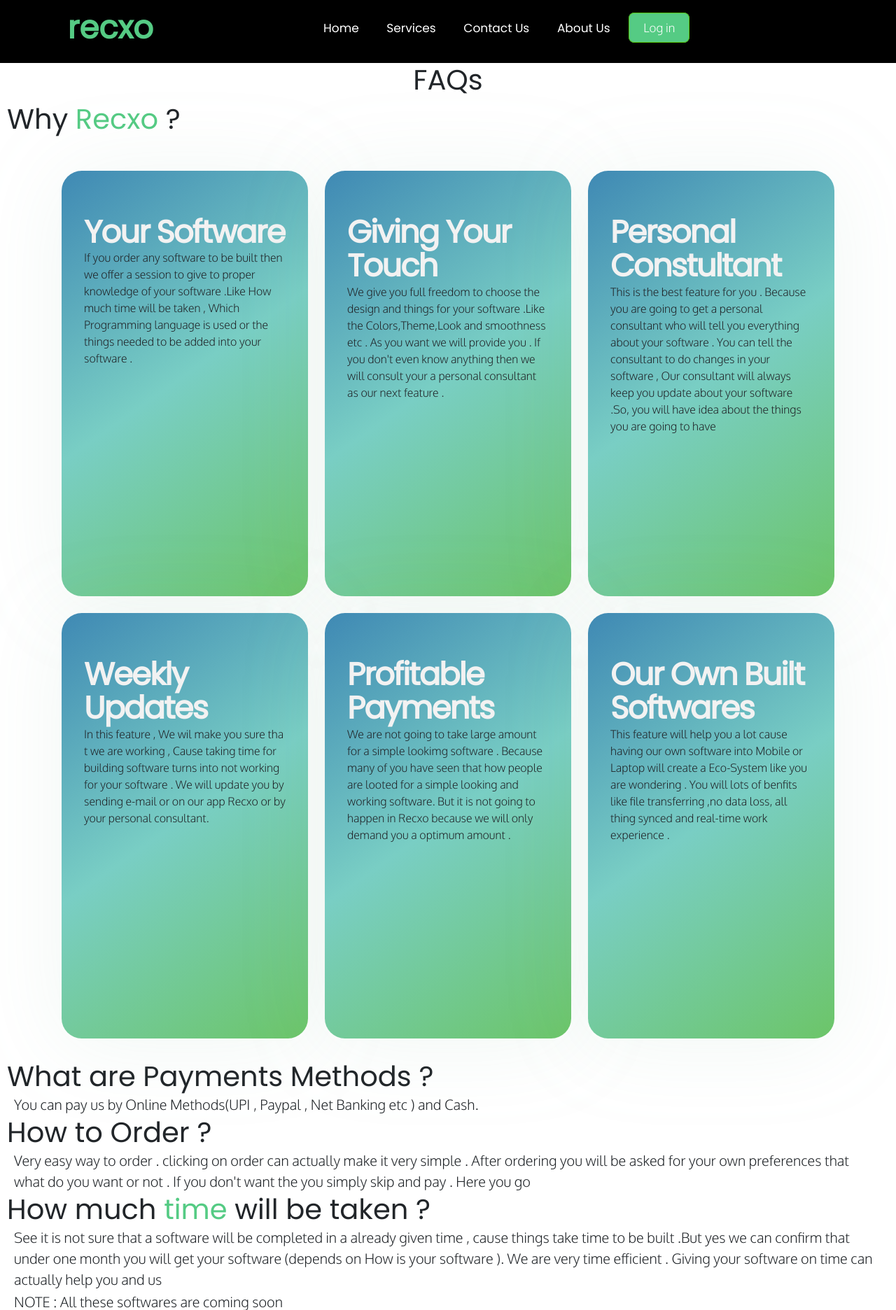
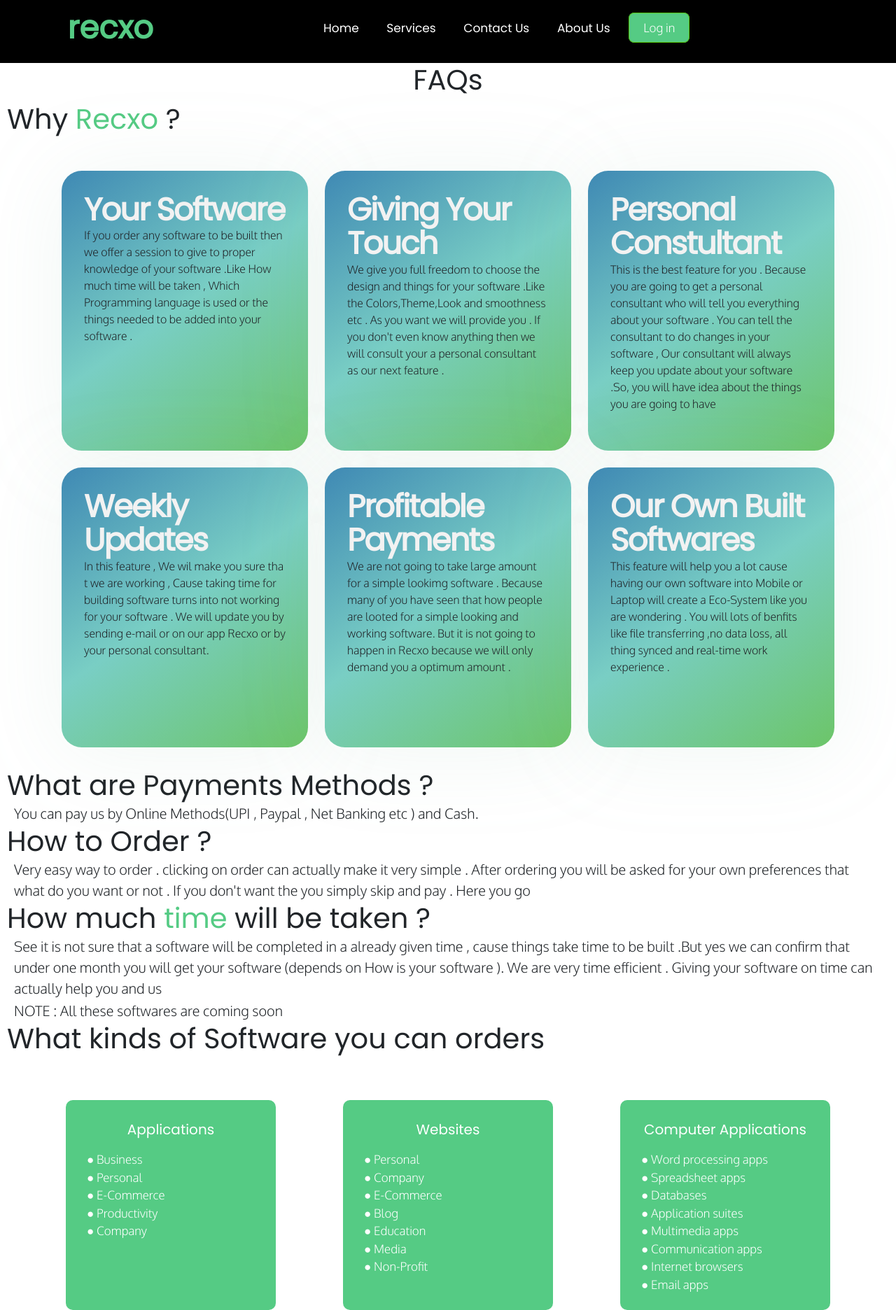
Before and after one commit to rishv1912/recxo-website, a Django app: page /services/ in a window 1280 px wide. Shown: the top 1872 px of the page at 70% size. Run offline with Django 4.2, Linux system fonts and the light colour scheme.

Commit message:
made some changes in services

```diff
--- a/static/style/services.css
+++ b/static/style/services.css
@@ -59,13 +59,11 @@ body {
 }
 
 .other-links {
-
     width: 100%;
 }
 
 .other-links ul {
     margin-right: 20px;
-
 }
 
 .other-links ul li {
@@ -87,7 +85,7 @@ body {
 }
 
 /* paradise */
-.iMrZpd {
+.main_FaQ_card {
     max-width: 77rem;
     margin: 0rem auto 5rem;
     border-radius: 2.4rem;
@@ -99,11 +97,11 @@ body {
     gap: 1.5rem;
 }
 
-.cqOGbR {
+.card_FaQ {
     max-width: 22rem;
     width: 100%;
-    height: 38rem;
-    padding: 4rem 2rem;
+    height: 25rem;
+    padding: 2rem 2rem;
     background: linear-gradient(144.83deg, rgb(63, 137, 180) 0%, rgb(121, 206, 196) 48.66%, rgb(108, 197, 104) 100%);
     filter: drop-shadow(rgba(116, 174, 146, 0.1) 0px 6px 61px);
     border-radius: 1.8rem;
@@ -111,10 +109,9 @@ body {
     flex-direction: column;
     -webkit-box-pack: justify;
     justify-content: space-between;
-
 }
 
-.kHFwZP {
+.heading_card_FaQ {
     font-family: "Poppins", sans-serif;
     font-weight: 700;
     font-size: 2.8rem;
@@ -123,12 +120,12 @@ body {
     color: rgb(242, 242, 242);
     text-transform: capitalize;
 }
-
+/*
 .sc-eKJbhj {
     width: 16.2rem;
     height: 14.2rem;
     background-repeat: no-repeat;
-}
+} */
 
 .visit a {
     border-radius: 20px;
@@ -141,11 +138,11 @@ body {
 /* section 2 ends */
 /* section 3 starts  */
 
-#section2 .cqOGbR {
+#section-2 .card_FaQ {
     max-width: 22rem;
     width: 100%;
-    height: 20rem;
-    padding: 0rem 2rem;
+    height: 17.8rem;
+    padding: 2rem 2rem;
     background: linear-gradient(144.83deg, rgb(63, 137, 180) 0%, rgb(121, 206, 196) 48.66%, rgb(108, 197, 104) 100%);
     filter: drop-shadow(rgba(116, 174, 146, 0.1) 0px 6px 61px);
     border-radius: 1.8rem;
--- a/templates/home/services.html
+++ b/templates/home/services.html
@@ -22,13 +22,13 @@
 
       <!-- imporving the services interface -->
       <!-- <div class="containers" style="background-color: rgb(26, 25, 25)"> -->
-        <div class="sc-jNJNQp iMrZpd">
+        <div class="recxo_FaQ main_FaQ_card">
           <div
-            class="sc-hlLBRy cqOGbR"
+            class="card_FaQ"
             style="transform: translateY(50px) translateZ(0px)"
           >
-            <div class="sc-bTTELM MmSvE">
-              <div class="sc-kImNAt kHFwZP">your software</div>
+            <div class="info_card_FaQ">
+              <div class="heading_card_FaQ">your software</div>
               <p>
                 If you order any software to be built then we offer a session to
             give to proper knowledge of your software .Like How much time will
@@ -40,11 +40,11 @@
           </div>
 
           <div
-            class="sc-hlLBRy cqOGbR"
+            class="card_FaQ"
             style="transform: translateY(50px) translateZ(0px)"
           >
-            <div class="sc-bTTELM MmSvE">
-              <div class="sc-kImNAt kHFwZP">Giving your touch</div>
+            <div class="info_card_FaQ">
+              <div class="heading_card_FaQ">Giving your touch</div>
               <p>
                 We give you full freedom to choose the design and things for your
             software .Like the Colors,Theme,Look and smoothness etc . As you
@@ -56,11 +56,11 @@
           </div>
 
           <div
-            class="sc-hlLBRy cqOGbR"
+            class="card_FaQ"
             style="transform: translateY(50px) translateZ(0px)"
           >
-            <div class="sc-bTTELM MmSvE">
-              <div class="sc-kImNAt kHFwZP">Personal Constultant</div>
+            <div class="info_card_FaQ">
+              <div class="heading_card_FaQ">Personal Constultant</div>
               <p>
                 This is the best feature for you . Because you are going to get a
             personal consultant who will tell you everything about your software
@@ -72,11 +72,11 @@
           </div>
 
           <div
-            class="sc-hlLBRy cqOGbR"
+            class="card_FaQ"
             style="transform: translateY(50px) translateZ(0px)"
           >
-            <div class="sc-bTTELM MmSvE">
-              <div class="sc-kImNAt kHFwZP">Weekly Updates</div>
+            <div class="info_card_FaQ">
+              <div class="heading_card_FaQ">Weekly Updates</div>
               <p>
                 In this feature , We wil make you sure tha t we are working , Cause
             taking time for building software turns into not working for your
@@ -88,11 +88,11 @@
           </div>
 
           <div
-            class="sc-hlLBRy cqOGbR"
+            class="card_FaQ"
             style="transform: translateY(50px) translateZ(0px)"
           >
-            <div class="sc-bTTELM MmSvE">
-              <div class="sc-kImNAt kHFwZP">Profitable Payments</div>
+            <div class="info_card_FaQ">
+              <div class="heading_card_FaQ">Profitable Payments</div>
               <p>
                 We are not going to take large amount for a simple lookimg
                 software . Because many of you have seen that how people are
@@ -105,11 +105,11 @@
           </div>
 
           <div
-            class="sc-hlLBRy cqOGbR"
+            class="card_FaQ"
             style="transform: translateY(50px) translateZ(0px)"
           >
-            <div class="sc-bTTELM MmSvE">
-              <div class="sc-kImNAt kHFwZP">our own built softwares</div>
+            <div class="info_card_FaQ">
+              <div class="heading_card_FaQ">our own built softwares</div>
               <p>
                 This feature will help you a lot cause having our own software
                 into Mobile or Laptop will create a Eco-System like you are
@@ -157,9 +157,9 @@
       <div  class="softwares-type" style="display: flex;
       flex-wrap: wrap;
       justify-content: center;align-items: center;gap: 6rem;margin :4rem 0;" >
-      <!-- <div class="sc-hlLBRy cqOGbR" style="transition: transform 0.3s ease-in-out; transform: translateY(50px) translateZ(0px);height: 100%;width: 250px;"  onmouseover="this.style.transform = 'scale(1.2)';" onmouseout="this.style.transform = 'scale(1)';"></div>
-      <div class="sc-hlLBRy cqOGbR" style="transition: transform 0.3s ease-in-out; transform: translateY(50px) translateZ(0px);height: 100%;width: 250px;"  onmouseover="this.style.transform = 'scale(1.2)';" onmouseout="this.style.transform = 'scale(1)';"></div>
-      <div class="sc-hlLBRy cqOGbR" style="transition: transform 0.3s ease-in-out; transform: translateY(50px) translateZ(0px);height: 100%;width: 250px;"  onmouseover="this.style.transform = 'scale(1.2)';" onmouseout="this.style.transform = 'scale(1)';"></div> -->
+      <!-- <div class="card_FaQ" style="transition: transform 0.3s ease-in-out; transform: translateY(50px) translateZ(0px);height: 100%;width: 250px;"  onmouseover="this.style.transform = 'scale(1.2)';" onmouseout="this.style.transform = 'scale(1)';"></div>
+      <div class="card_FaQ" style="transition: transform 0.3s ease-in-out; transform: translateY(50px) translateZ(0px);height: 100%;width: 250px;"  onmouseover="this.style.transform = 'scale(1.2)';" onmouseout="this.style.transform = 'scale(1)';"></div>
+      <div class="card_FaQ" style="transition: transform 0.3s ease-in-out; transform: translateY(50px) translateZ(0px);height: 100%;width: 250px;"  onmouseover="this.style.transform = 'scale(1.2)';" onmouseout="this.style.transform = 'scale(1)';"></div> -->
         <div style=" border-radius: 10px; width: 300px; height: 300px; background-color: #55cb84; color: white; padding: 20px; text-align: center; transition: transform 0.3s ease-in-out;" onmouseover="this.style.transform = 'scale(1.05)';" onmouseout="this.style.transform = 'scale(1)';">
           <h3 id="soft">Applications</h3>
       <ul class="soft">
@@ -224,7 +224,7 @@
       <!-- question 7 ends -->
     </ul>
 
-    <section id="section-2">
+<section id="section-2">
 
     <h2 style="text-align: center; font-size: 60px; font-family: 'Poppins', sans-serif;">
     Visit Our <span style="color: #55cb84">Paradise </span>
@@ -232,13 +232,13 @@
 
 
 
-  <div class="sc-jNJNQp iMrZpd">
+  <div class="recxo_FaQ main_FaQ_card">
     <div
-    class="sc-hlLBRy cqOGbR"
+    class="card_FaQ"
     style="transform: translateY(50px) translateZ(0px)"
     >
-    <div class="sc-bTTELM MmSvE">
-      <div class="sc-kImNAt kHFwZP">Projects</div>
+    <div class="info_card_FaQ">
+      <div class="heading_card_FaQ">Projects</div>
       <p>
         Projects that are being made for your ease and mindblowing experience ,which you all haven't seen ever.
       </p>
@@ -249,11 +249,11 @@
   </div>
 
   <div
-  class="sc-hlLBRy cqOGbR"
+  class="card_FaQ"
   style="transform: translateY(50px) translateZ(0px)"
   >
-  <div class="sc-bTTELM MmSvE">
-    <div class="sc-kImNAt kHFwZP">Blog</div>
+  <div class="info_card_FaQ">
+    <div class="heading_card_FaQ">Blog</div>
     <p>
       Visit our blog section to explore and share thoughts about
       coding,future etc..
@@ -262,9 +262,9 @@
   <div id="visit-2" class="visit"><a href="/blog">Explore</a></div>
 </div>
 
-<div class="sc-hlLBRy cqOGbR"style="transform: translateY(50px) translateZ(0px)">
-  <div class="sc-bTTELM MmSvE">
-    <div class="sc-kImNAt kHFwZP">Subcriptions</div>
+<div class="card_FaQ"style="transform: translateY(50px) translateZ(0px)">
+  <div class="info_card_FaQ">
+    <div class="heading_card_FaQ">Subcriptions</div>
     <p>
       One of the best things happened in recxo.You will have perks if you take subscription plans so do checkout the subscription section.
     </p>
```
